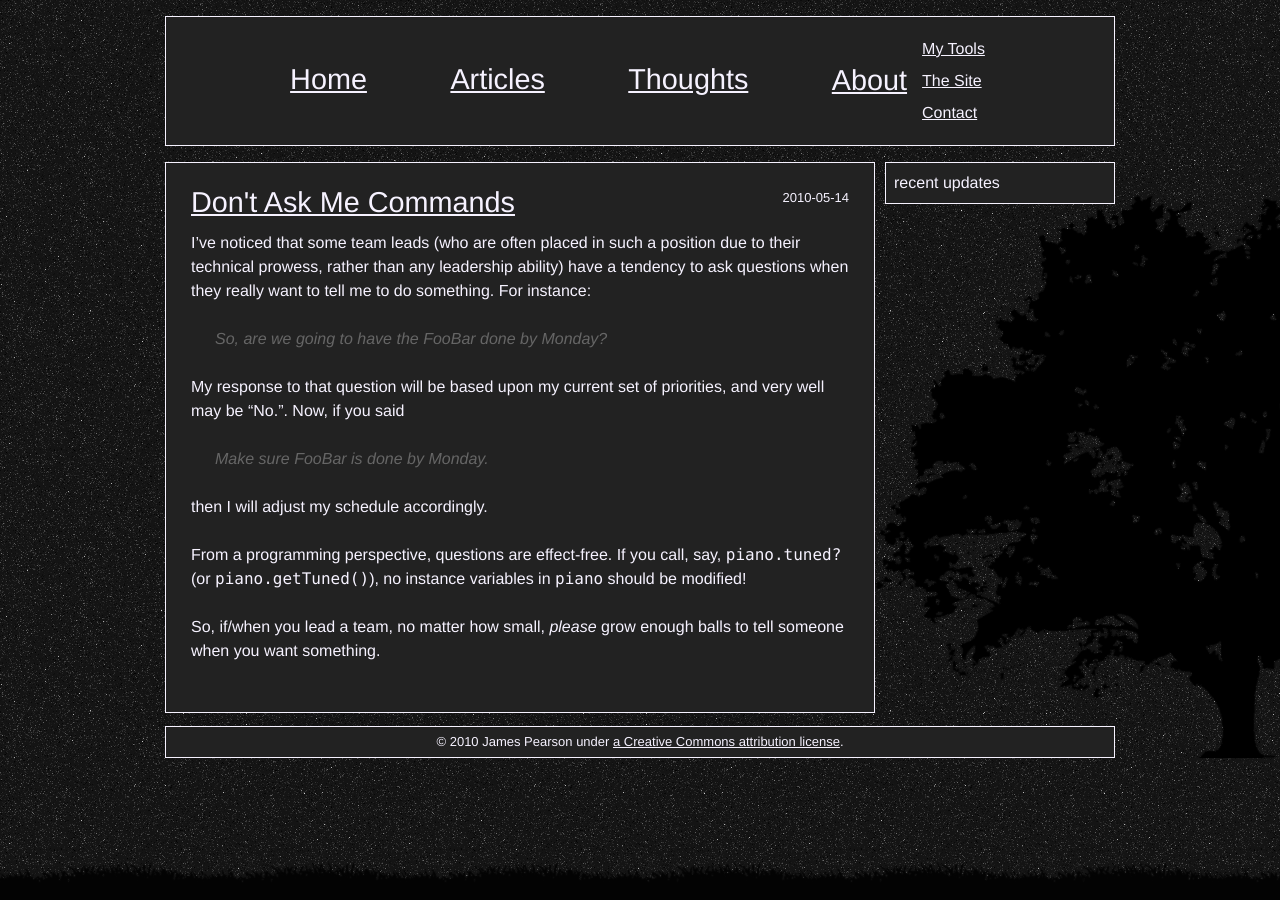
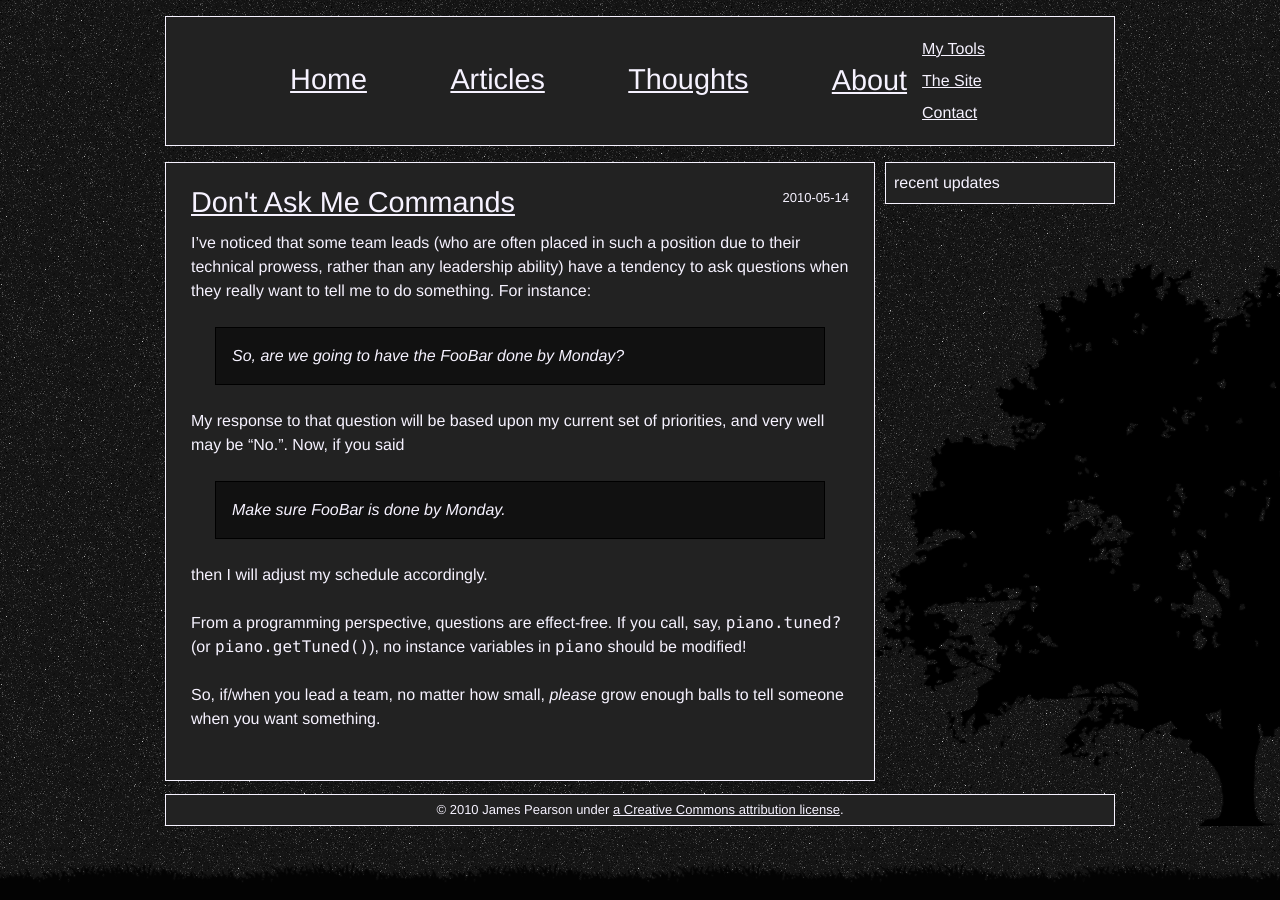
Before and after one commit to xiongchiamiov/xiongchiamiov.github.com, a Jekyll site: the page built from _posts/2010-05-14-dont-ask-me-commands.md, in a window 1280 px wide. Built offline with Jekyll 4.4.1, drawn with Linux system fonts in a browser that asks for light colours; Markdown is read by kramdown in place of the engine named in the settings.

Commit message:
fix <blockquote>s so they can actually be read

```diff
--- a/media/css/style.css
+++ b/media/css/style.css
@@ -125,6 +125,17 @@ html, body {
 	background-color: #333;
 }
 
+#content blockquote {
+	color: #f6f2ff;
+	background-color: #111;
+	border: 1px solid #000;
+	padding: 1em;
+}
+
+#content blockquote p {
+	margin: 0;
+}
+
 /* == sidebar == */
 #sidebar {
 
```
